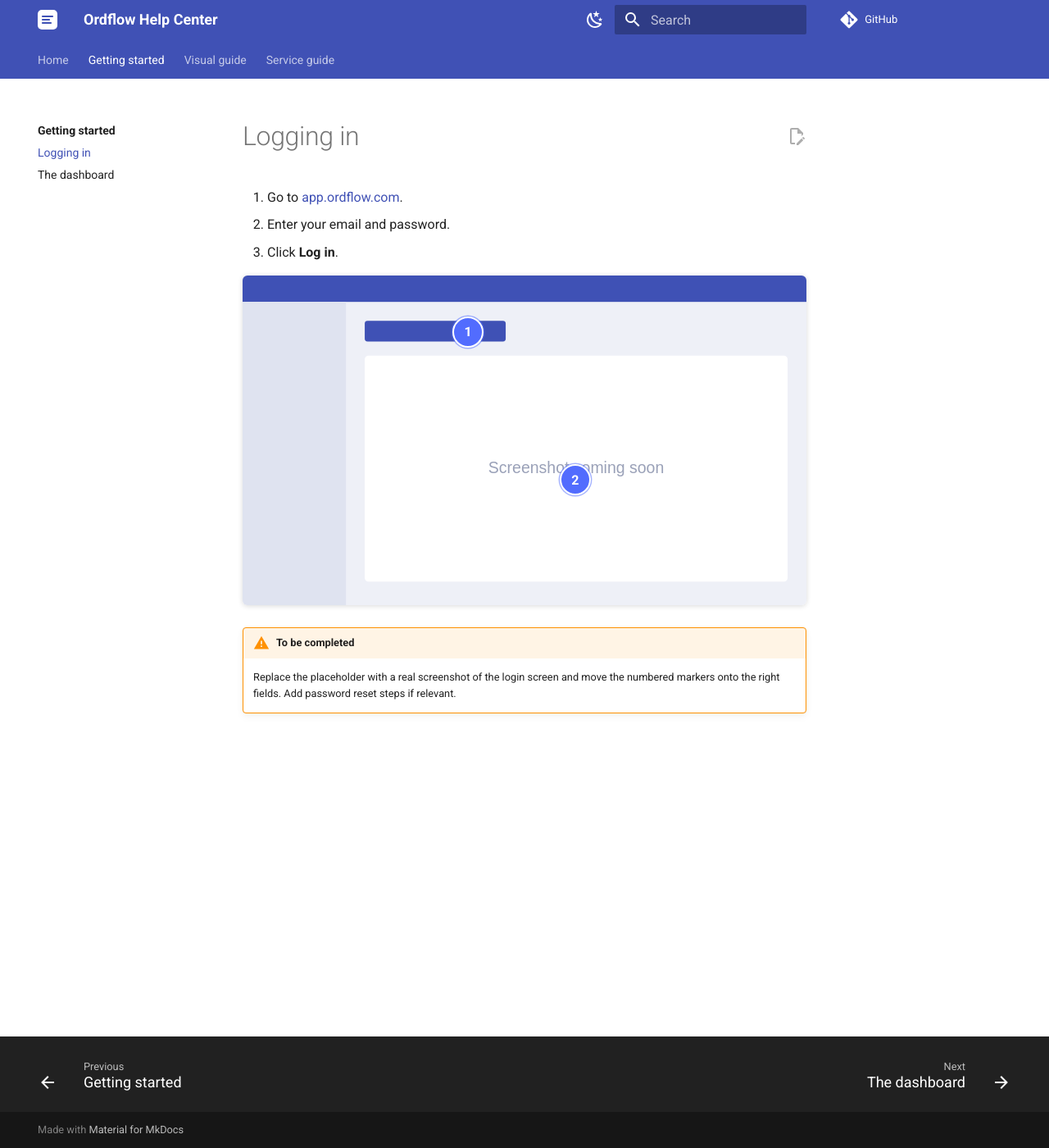
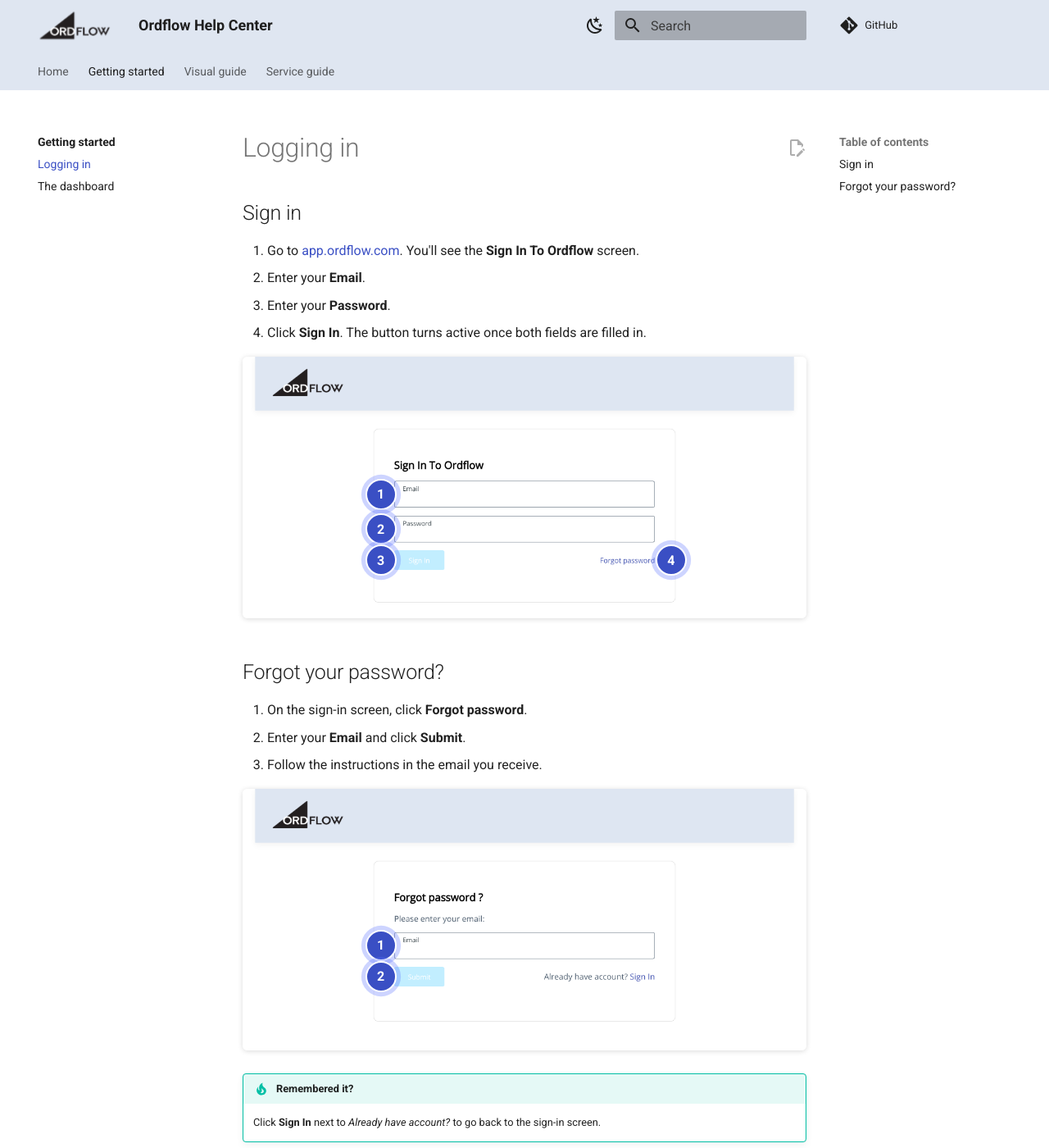
Before and after one commit to 0s1k/OrdflowUserGuide, an MkDocs documentation site: the page built from docs/getting-started/login.md, in a window 1280 px wide and 1400 px high. Shown: the whole window at 82% size. Built offline with MkDocs 1.6.1 and Material for MkDocs 9.7.7, drawn with Linux system fonts in a browser that asks for light colours; comment, search, counter and statistics services are not loaded; some of the changed text lies outside the part shown.

Commit message:
Add real sign-in screenshots and Ordflow branding
- Logging in page uses real sign-in and forgot-password screens from app.ordflow.com
- Header, logo and link colours match the Ordflow app
- Open hotspot tooltips stay above other markers

Co-Authored-By: Claude Opus 5.5 <noreply@anthropic.com>
Claude-Session: https://claude.ai/code/session_01MbpGsZYgssgj4ka9k7tty4

```diff
--- a/docs/getting-started/login.md
+++ b/docs/getting-started/login.md
@@ -1,14 +1,36 @@
 # Logging in
 
-1. Go to [app.ordflow.com](https://app.ordflow.com).
-2. Enter your email and password.
-3. Click **Log in**.
+## Sign in
+
+1. Go to [app.ordflow.com](https://app.ordflow.com). You'll see the **Sign In To Ordflow** screen.
+2. Enter your **Email**.
+3. Enter your **Password**.
+4. Click **Sign In**. The button turns active once both fields are filled in.
 
 <div class="hotspot-figure" markdown>
-![Ordflow login screen](../assets/img/screenshot-placeholder.svg)
-<button class="hotspot" style="left:40%;top:17%" data-tip="Enter your email and password here">1</button>
-<button class="hotspot" style="left:59%;top:62%" data-tip="Click Log in">2</button>
+![Ordflow sign-in screen](../assets/img/login.png)
+<button class="hotspot" style="left:24.5%;top:52.5%" data-tip="Enter the email address of your Ordflow account">1</button>
+<button class="hotspot" style="left:24.5%;top:65.8%" data-tip="Enter your password">2</button>
+<button class="hotspot" style="left:24.5%;top:77.7%" data-tip="Click Sign In">3</button>
+<button class="hotspot" style="left:76%;top:77.7%" data-tip="Forgot your password? Click here">4</button>
 </div>
 
+## Forgot your password?
+
+1. On the sign-in screen, click **Forgot password**.
+2. Enter your **Email** and click **Submit**.
+3. Follow the instructions in the email you receive.
+
+<div class="hotspot-figure" markdown>
+![Ordflow forgot password screen](../assets/img/forgot-password.png)
+<button class="hotspot" style="left:24.5%;top:59.8%" data-tip="Enter the email address of your Ordflow account">1</button>
+<button class="hotspot" style="left:24.5%;top:71.7%" data-tip="Click Submit">2</button>
+</div>
+
+!!! tip "Remembered it?"
+    Click **Sign In** next to *Already have account?* to go back to the sign-in screen.
+
 !!! warning "To be completed"
-    Replace the placeholder with a real screenshot of the login screen and move the numbered markers onto the right fields. Add password reset steps if relevant.
+    Confirm what the reset email looks like and how long the reset link is valid.
+
+**Next:** [The dashboard →](dashboard.md)
--- a/docs/stylesheets/extra.css
+++ b/docs/stylesheets/extra.css
@@ -60,7 +60,7 @@
   z-index: 2;
 }
 .hotspot.open .hotspot-tip { display: block; }
-.hotspot.open { animation: none; }
+.hotspot.open { animation: none; z-index: 3; }
 @keyframes hotspot-pulse {
   0%   { box-shadow: 0 0 0 0 rgba(83, 109, 254, 0.6); }
   70%  { box-shadow: 0 0 0 10px rgba(83, 109, 254, 0); }
@@ -77,3 +77,26 @@
 .finder-question, .finder-result { font-weight: 600; margin-top: 0; }
 .finder-options .md-button { margin: 0 0.5rem 0.5rem 0; }
 .finder-back { font-size: 0.75rem; padding: 0.3em 0.9em; margin: 0.8rem 0.5rem 0 0; }
+
+/* ---------- Ordflow branding (matches app.ordflow.com header) ---------- */
+:root, [data-md-color-scheme="default"] {
+  --md-primary-fg-color: #dfe6f1;
+  --md-primary-fg-color--light: #eef2f8;
+  --md-primary-fg-color--dark: #c9d3e3;
+  --md-primary-bg-color: #1f1f1f;
+  --md-primary-bg-color--light: #3a3a3a;
+  --md-accent-fg-color: #3a4fc4;
+  --md-typeset-a-color: #3a4fc4;
+}
+[data-md-color-scheme="slate"] {
+  --md-primary-fg-color: #2b3240;
+  --md-primary-fg-color--light: #37404f;
+  --md-primary-fg-color--dark: #1f2530;
+  --md-primary-bg-color: #f2f2f2;
+  --md-primary-bg-color--light: #cfcfcf;
+  --md-accent-fg-color: #8c9eff;
+  --md-typeset-a-color: #8c9eff;
+}
+.md-header__button.md-logo img { height: 1.9rem; }
+/* Logo is black on transparent; invert it on the dark theme */
+[data-md-color-scheme="slate"] .md-header__button.md-logo img { filter: invert(1); }
--- a/mkdocs.yml
+++ b/mkdocs.yml
@@ -7,20 +7,20 @@ edit_uri: edit/main/docs/
 theme:
   name: material
   language: en
-  logo: assets/img/logo.svg
-  favicon: assets/img/logo.svg
+  logo: assets/img/ordflow-logo.png
+  favicon: assets/img/ordflow-logo.png
   palette:
     - media: "(prefers-color-scheme: light)"
       scheme: default
-      primary: indigo
-      accent: indigo
+      primary: custom
+      accent: custom
       toggle:
         icon: material/weather-night
         name: Switch to dark mode
     - media: "(prefers-color-scheme: dark)"
       scheme: slate
-      primary: indigo
-      accent: indigo
+      primary: custom
+      accent: custom
       toggle:
         icon: material/weather-sunny
         name: Switch to light mode
```
Also changed, not shown: docs/assets/img/forgot-password.png (added), docs/assets/img/login.png (added), docs/assets/img/logo.svg (deleted), docs/assets/img/ordflow-logo.png (added).
